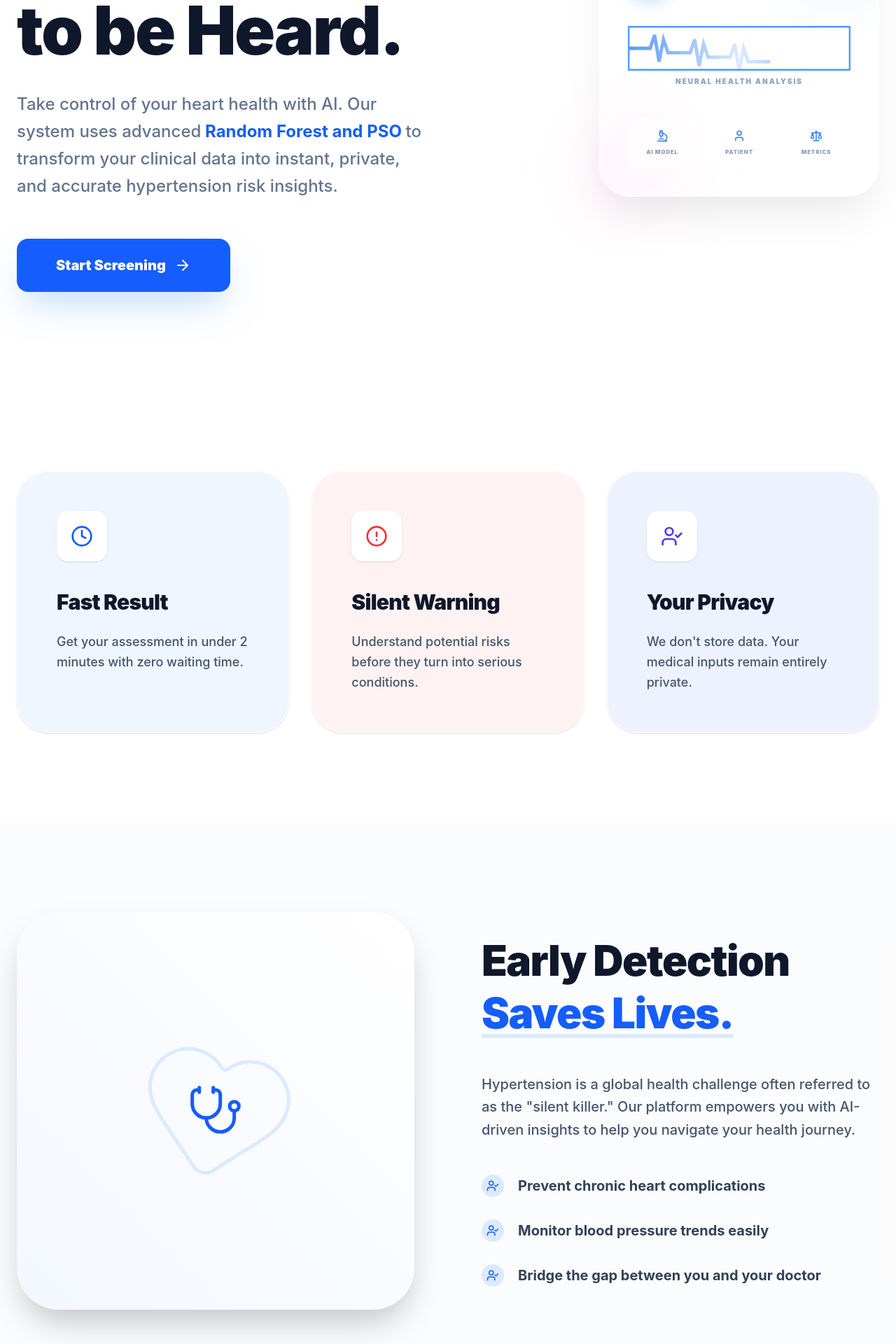
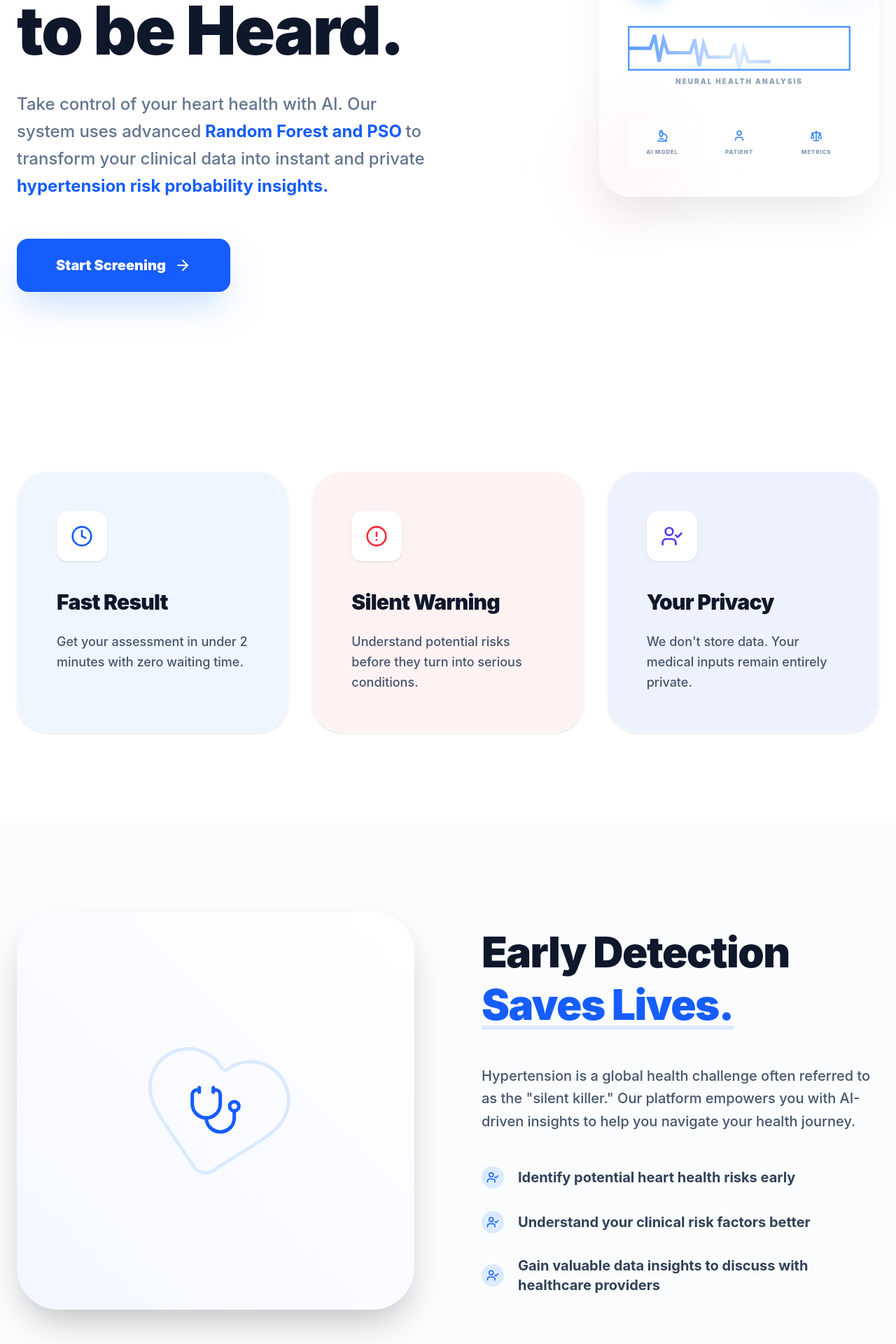
Before and after one commit to christianptrii/hypertension-pred-app, a React (Vite) app in the folder frontend/: page / in a window 1280 px wide. Shown: the part 440-2360 px from the top of the page at 70% size. Built offline with nearby package versions, Linux system fonts and the light colour scheme.

Commit message:
fix: update text for clarity and consistency across About, HealthTips, and Home pages

```diff
--- a/frontend/src/pages/About.jsx
+++ b/frontend/src/pages/About.jsx
@@ -63,7 +63,7 @@ const About = ({ onStart }) => {
                                 <FlaskConical className="text-blue-400 mb-6" size={48} />
                                 <h3 className="text-white font-bold text-2xl mb-4">PSO-RF Synergy</h3>
                                 <p className="text-slate-400 text-base md:text-lg leading-relaxed italic">
-                                    "The integration of PSO into Random Forest automatically explores the parameter space to find the best configuration, minimizing human subjectivity."
+                                    "The integration of PSO into Random Forest optimizes the screening process by providing objective data insights to better support medical professionals in early risk detection."
                                 </p>
                                 <div className="absolute -bottom-4 -right-4 text-blue-500/10 transform rotate-12">
                                     <BookOpen size={140} />
--- a/frontend/src/pages/HealthTips.jsx
+++ b/frontend/src/pages/HealthTips.jsx
@@ -24,7 +24,7 @@ const HealthTips = () => {
         {
             icon: <Wind className="text-teal-500" size={32} />,
             title: "Manage Stress",
-            desc: "Practice mindfulness, deep breathing, or yoga to keep your stress levels—and blood pressure—in check.",
+            desc: "Practice mindfulness, deep breathing, or yoga to keep your stress levels and blood pressure in check.",
             color: "bg-teal-50"
         },
         {
--- a/frontend/src/pages/Home.jsx
+++ b/frontend/src/pages/Home.jsx
@@ -36,25 +36,22 @@ const Home = ({ onStart }) => {
                     {/* Konten Teks */}
                     <div className="text-center lg:text-left relative z-20">
                         <div className="flex justify-center lg:justify-start mb-6 md:mb-8">
-                            {/* Font badge disamakan dengan About: text-[13px] */}
                             <div className="inline-flex items-center gap-2 px-5 py-2.5 text-[13px] font-bold tracking-[0.2em] text-blue-600 uppercase bg-blue-50/50 backdrop-blur-sm border border-blue-100 rounded-2xl animate-fade-in whitespace-normal text-center leading-tight">
                                 <Sparkles size={16} className="animate-pulse shrink-0" />
                                 <span>AI Health Companion</span>
                             </div>
                         </div>
 
-                        {/* Heading diperbesar sedikit menyesuaikan proporsi About */}
                         <h1 className="text-5xl md:text-7xl lg:text-8xl font-black text-slate-900 mb-6 md:mb-10 leading-[1.1] md:leading-[0.95] tracking-tight">
                             Your Heart <br className="hidden md:block" />
                             <span className="text-transparent bg-clip-text bg-gradient-to-r from-blue-600 to-indigo-500">Deserves</span> <br className="hidden md:block" />
                             to be Heard.
                         </h1>
 
-                        {/* Deskripsi diperbesar ke text-xl/2xl seperti About */}
                         <p className="text-xl md:text-2xl text-slate-500 mb-8 md:mb-14 leading-relaxed max-w-2xl mx-auto lg:mx-0 font-medium">
                             Take control of your heart health with AI. Our system uses advanced
                             <span className="text-blue-600 font-bold"> Random Forest and PSO </span>
-                            to transform your clinical data into instant, private, and accurate hypertension risk insights.
+                            to transform your clinical data into instant and private <span className="text-blue-600 font-bold"> hypertension risk probability insights.</span>
                         </p>
 
                         <div className="flex flex-col sm:flex-row justify-center lg:justify-start gap-4 md:gap-5">
@@ -106,10 +103,10 @@ const Home = ({ onStart }) => {
                         </div>
                     </div>
                 </div>
-            </section>
+            </section >
 
             {/* --- CORE VALUES --- */}
-            <section className="py-16 md:py-32 px-6">
+            < section className="py-16 md:py-32 px-6" >
                 <div className="max-w-7xl mx-auto grid grid-cols-1 md:grid-cols-2 lg:grid-cols-3 gap-6 md:gap-8">
                     <AestheticCard
                         icon={<Clock className="text-blue-600" />}
@@ -130,10 +127,10 @@ const Home = ({ onStart }) => {
                         bgColor="bg-indigo-50"
                     />
                 </div>
-            </section>
+            </section >
 
             {/* --- ATTRACTIVE ABOUT --- */}
-            <section id="about" className="py-16 md:py-32 px-6 bg-slate-50/50">
+            < section id="about" className="py-16 md:py-32 px-6 bg-slate-50/50" >
                 <div className="max-w-7xl mx-auto grid lg:grid-cols-2 gap-12 lg:gap-24 items-center">
                     <div className="relative order-2 lg:order-1 flex justify-center lg:block">
                         <div className="w-full max-w-[300px] md:max-w-full aspect-square bg-white rounded-[40px] md:rounded-[60px] shadow-2xl overflow-hidden p-8 flex items-center justify-center relative">
@@ -153,16 +150,16 @@ const Home = ({ onStart }) => {
                             Hypertension is a global health challenge often referred to as the "silent killer." Our platform empowers you with AI-driven insights to help you navigate your health journey.
                         </p>
                         <ul className="space-y-5 md:space-y-8 text-left inline-block lg:block">
-                            <ListItem text="Prevent chronic heart complications" />
-                            <ListItem text="Monitor blood pressure trends easily" />
-                            <ListItem text="Bridge the gap between you and your doctor" />
+                            <ListItem text="Identify potential heart health risks early" />
+                            <ListItem text="Understand your clinical risk factors better" />
+                            <ListItem text="Gain valuable data insights to discuss with healthcare providers" />
                         </ul>
                     </div>
                 </div>
-            </section>
+            </section >
 
             {/* --- FAQ --- */}
-            <section className="py-16 md:py-32 px-6">
+            < section className="py-16 md:py-32 px-6" >
                 <div className="max-w-3xl mx-auto">
                     <h2 className="text-4xl md:text-5xl font-black text-slate-900 mb-10 md:mb-20 text-center tracking-tight">Understanding Screening</h2>
                     <div className="space-y-6 md:space-y-10">
@@ -185,10 +182,10 @@ const Home = ({ onStart }) => {
                         ))}
                     </div>
                 </div>
-            </section>
+            </section >
 
             {/* --- CTA --- */}
-            <section className="py-12 md:py-32 px-6 text-center">
+            < section className="py-12 md:py-32 px-6 text-center" >
                 <div className="max-w-7xl mx-auto bg-gradient-to-r from-slate-900 to-slate-800 rounded-[30px] md:rounded-[60px] p-10 md:p-24 relative overflow-hidden shadow-3xl">
                     <div className="absolute top-0 right-0 w-48 md:w-96 h-48 md:h-96 bg-blue-500/10 rounded-full blur-[60px] md:blur-[100px]"></div>
                     <h2 className="text-4xl md:text-7xl font-black text-white mb-6 md:mb-10 tracking-tighter">Your Health Path Starts Here.</h2>
@@ -202,8 +199,8 @@ const Home = ({ onStart }) => {
                         START PREDICTION NOW
                     </button>
                 </div>
-            </section>
-        </div>
+            </section >
+        </div >
     );
 };
 
```
